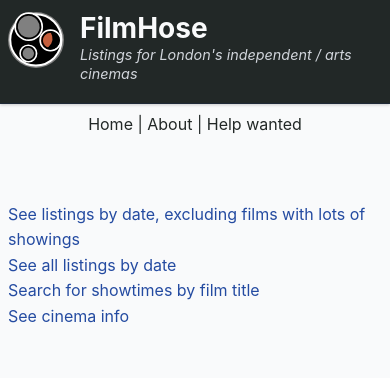
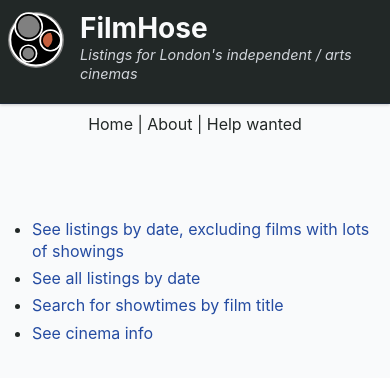
Before and after one commit to Joeboy/filmhose, a React (Vite) app: page / in a window 390 px wide. Shown: the top 378 px of the page. Built offline with nearby package versions, Linux system fonts and the light colour scheme; no server answers.

Commit message:
Fix bad-looking listitems on mobile

```diff
--- a/src/components/Home.tsx
+++ b/src/components/Home.tsx
@@ -4,7 +4,7 @@ import { Link } from 'react-router-dom';
 const Home: React.FC = () => {
   return (
     <div>
-      <ul>
+      <ul className="home-nav-list">
         <li>
           <Link to="/listings">
             See listings by date, excluding films with lots of showings
--- a/src/index.css
+++ b/src/index.css
@@ -131,3 +131,25 @@ ul.showtime-list {
     grid-template-columns: 1fr;
   }
 }
+
+.home-nav-list {
+  list-style: disc;
+  padding-left: 2rem;
+  margin: 1rem 0;
+}
+
+.home-nav-list li {
+  margin-bottom: .3rem;
+  line-height: 1.4;
+}
+
+/* .home-nav-list a {
+  display: block;
+  padding: 0.5rem 0;
+} */
+
+@media (max-width: 480px) {
+  .home-nav-list {
+    padding-left: 1.5rem;
+  }
+}
```
